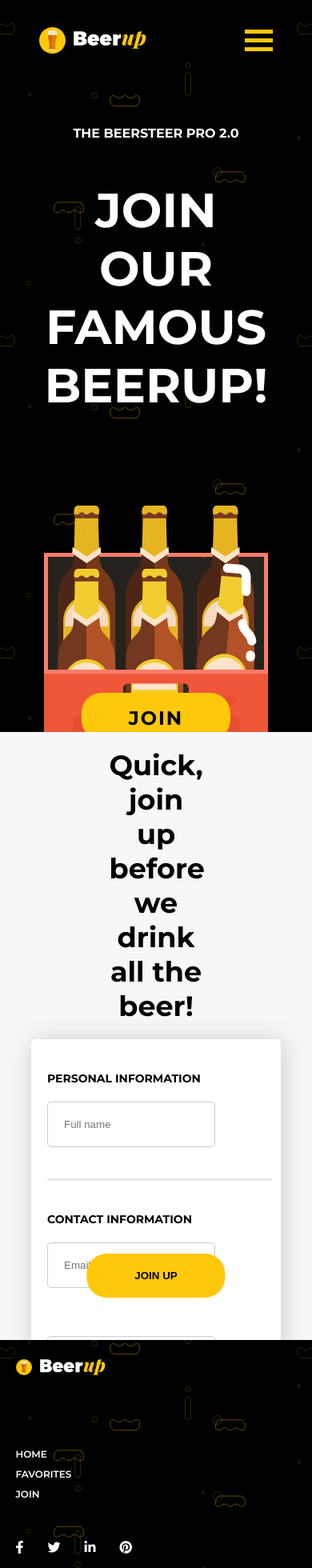
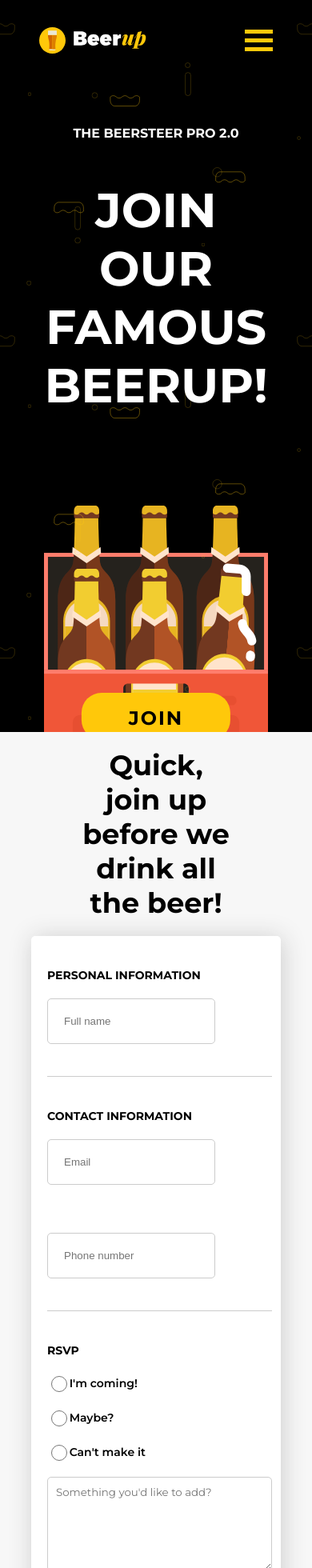
Before and after one commit to darkob92/beerup-challenge, a React (Create React App) app: page /signup in a window 390 px wide. Shown: the top 1960 px of the page at 80% size. Built offline with nearby package versions, Linux system fonts and the light colour scheme.

Commit message:
removed unnecessary code

```diff
--- a/src/components/SignUp/signup.scss
+++ b/src/components/SignUp/signup.scss
@@ -1,13 +1,13 @@
 .sign-up-section {
   width: 100%;
-  height: 100vh;
+  height: 180vh;
   background: #f7f7f7;
   margin-top: -10rem;
   position: relative;
   overflow: hidden;
 
   @media screen and (max-width: 800px) {
-    height: 90vh;
+    height: 210vh;
   }
 
   h3 {
@@ -15,6 +15,10 @@
     width: 30%;
     text-align: center;
     margin: 2rem auto;
+
+    @media screen and (max-width: 700px) {
+      width: 50%;
+    }
   }
 
   .form-container {
@@ -26,8 +30,12 @@
     box-shadow: .2rem .2rem 3rem #ccc;
 
     @media screen and (max-width: 800px) {
-      height: 70%;
+      height: 76%;
       width: 80%;
+    }
+
+    @media screen and (max-width: 427px) {
+      height: 73%;
     }
   }
 
@@ -120,12 +128,16 @@
     left: 50%;
     transform: translateX(-50%);
 
-    @media screen and (max-width: 800px) {
-      bottom: 15%;
+    @media screen and (max-width: 966px) {
+      bottom: 1%;
     }
 
-    @media screen and (max-width: 713px) {
-      bottom: 12%;
+    @media screen and (max-width: 800px) {
+      bottom: 13%;
+    }
+
+    @media screen and (max-width: 712px) {
+      bottom: 10%;
     }
 
     @media screen and (max-width: 500px) {
```
